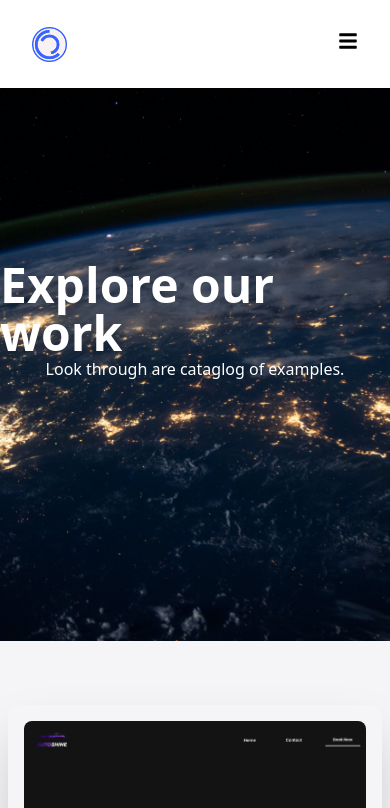
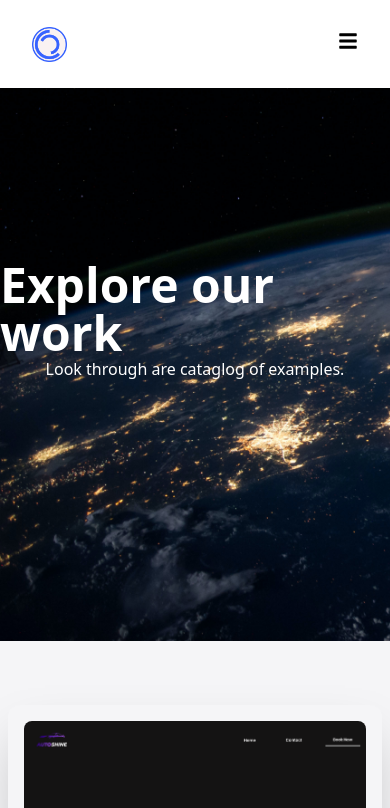
Before and after one commit to Nexieon/NexieonCo, a Next.js app in the folder nexieon/: page /work in a window 390 px wide. Shown: the top 808 px of the page. Built offline with nearby package versions, Linux system fonts and the light colour scheme.

Commit message:
attempt to fix work and about page image on mobile

```diff
--- a/nexieon/app/work/page.tsx
+++ b/nexieon/app/work/page.tsx
@@ -34,14 +34,11 @@ const Work = () => {
   return (
     <div className="bg-darkmode-gray">
       <div
-        className="flex h-[76vh] justify-center items-center flex-col bg-cover object-fill"
+        className="flex h-[76vh] justify-center items-center flex-col "
         style={{
           backgroundImage: "url(./space.jpg)",
-          backgroundPosition: "center",
-          backgroundAttachment: "fixed",
           backgroundSize: "cover",
           backgroundRepeat: "no-repeat",
-          objectFit: "cover",
         }}
       >
         <h2 className="md:w-[55%] fadeInAnim text-5xl font-semibold">
```
